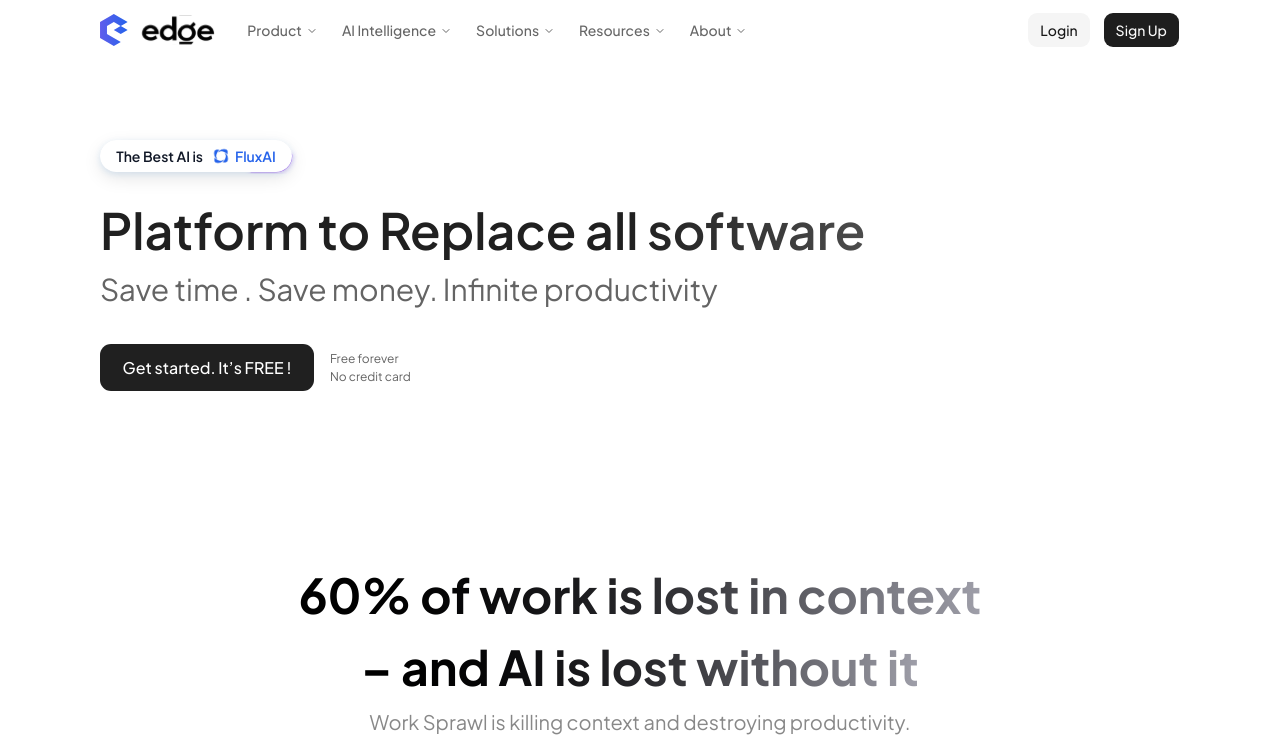
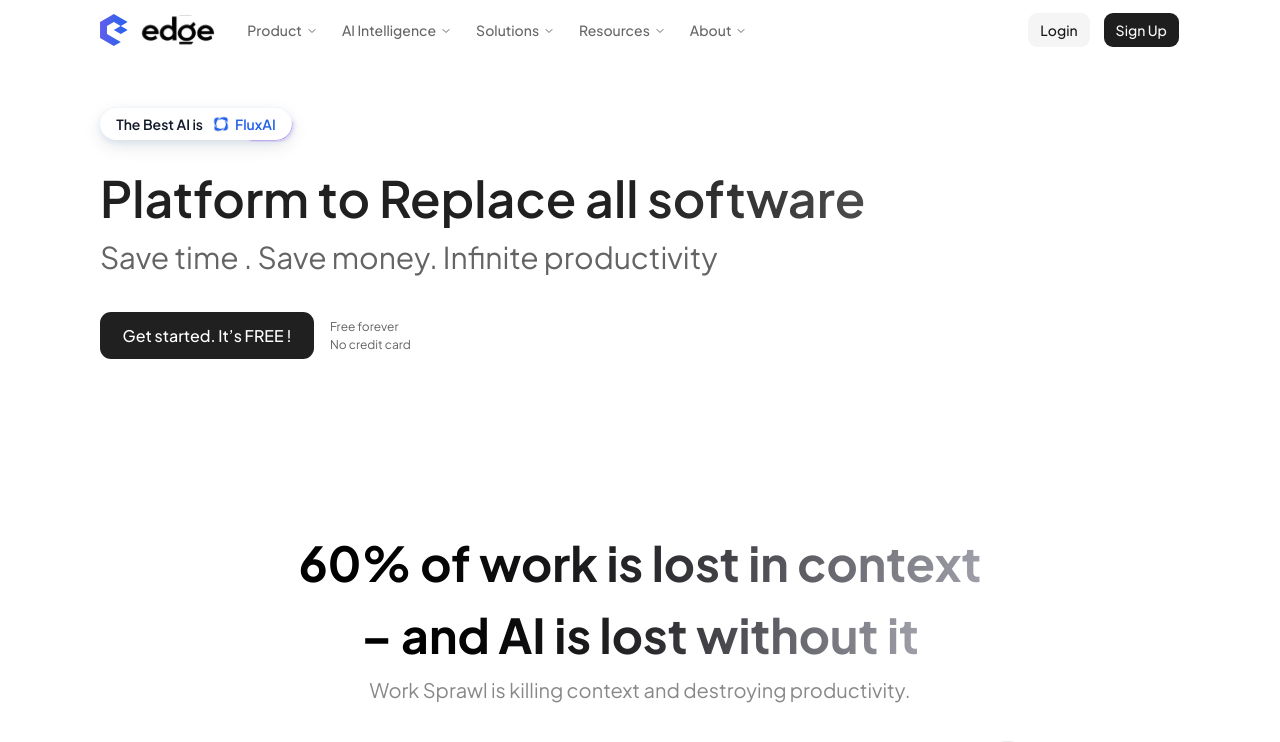
Before and after one commit to Codejourney01/Edge, a React (Vite) app in the folder website/: page / in a window 1280 px wide. Shown: the top 742 px of the page. Built offline with nearby package versions, Linux system fonts and the light colour scheme.

Commit message:
Modified Padding

```diff
--- a/website/src/components/HeroSection.jsx
+++ b/website/src/components/HeroSection.jsx
@@ -6,7 +6,7 @@ import Mobilegrid from './Mobilegrid';
 export default function HeroSection() {
   return (
     <>
-    <div className='w-full px-7 pt-22 md:pt-20 md:px-25'>
+    <div className='w-full px-7 pt-9 md:pt-12 md:px-25'>
          <Gradientbutton/>
          <div className='pt-5'>
             <Title />
```
